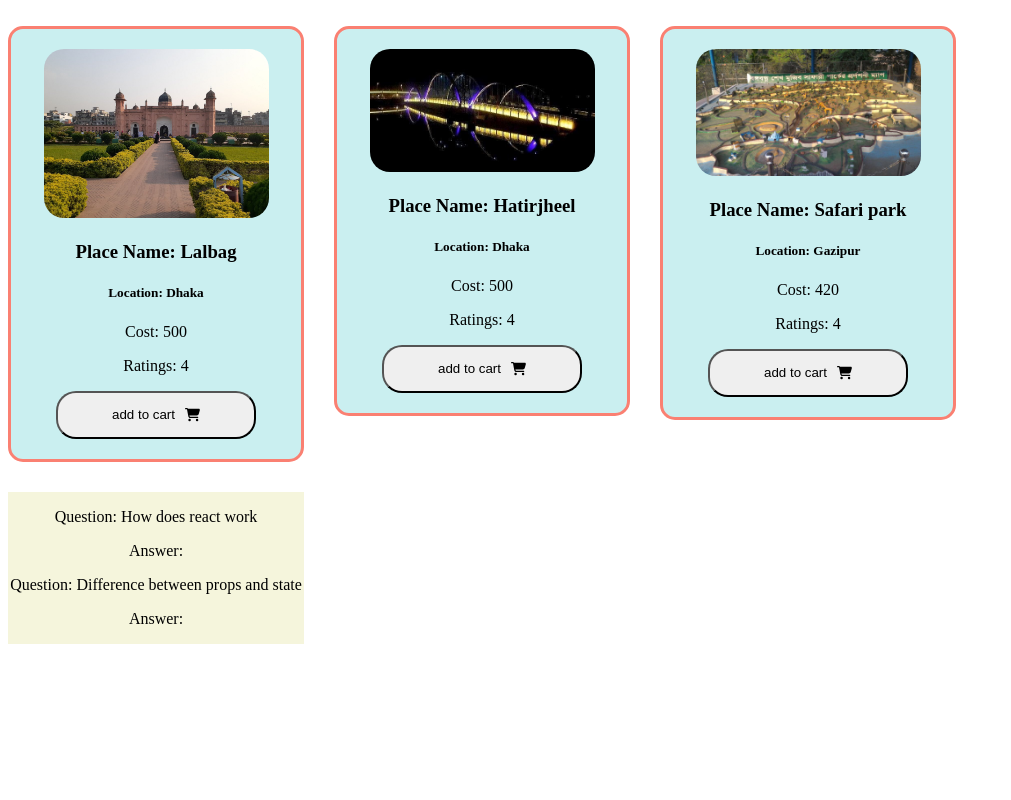
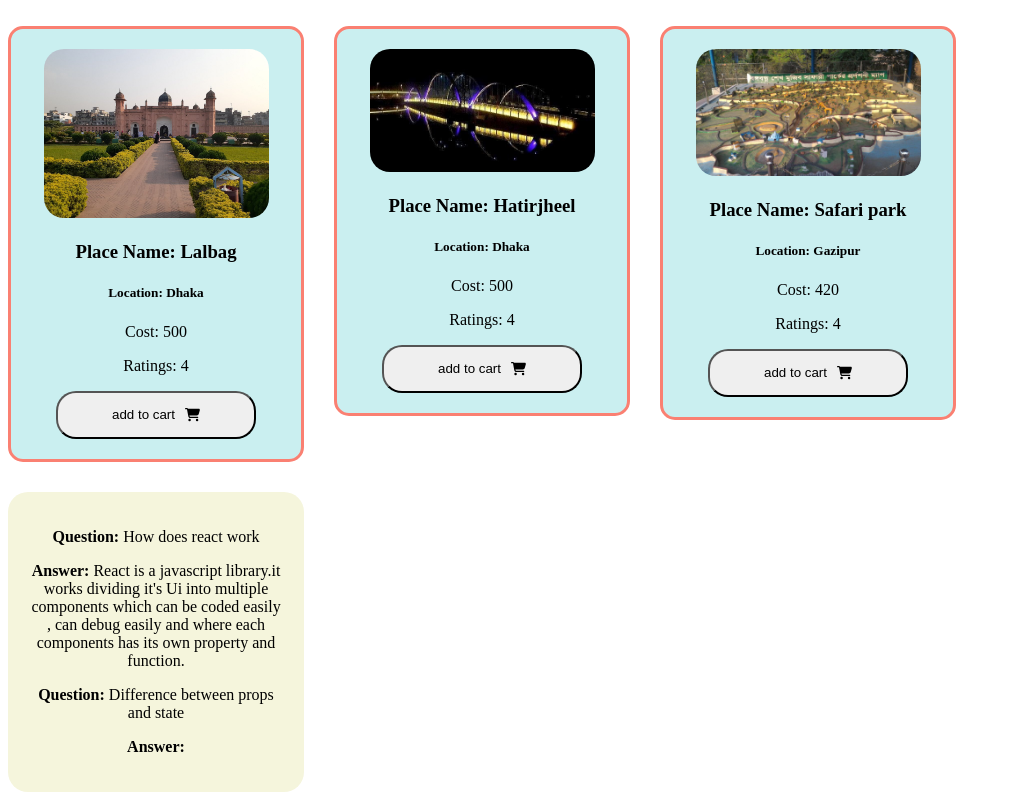
Before and after one commit to Habib255/lucky-one--choose-tour-place-randomly, a React (Create React App) app: page / in a window 1280 px wide. Shown: the part 1007-1807 px from the top of the page, without its empty margins (0-1011 px from the left). Before the commit the page ends 1659 px from the top, so only its background shows below. Built offline with nearby package versions, Linux system fonts and the light colour scheme.

Commit message:
added question

```diff
--- a/public/index.html
+++ b/public/index.html
@@ -22,7 +22,7 @@
       work correctly both with client-side routing and a non-root public URL.
       Learn how to configure a non-root public URL by running `npm run build`.
     -->
-  <title>Trvel BD.com</title>
+  <title>Travel BD.com</title>
 </head>
 
 <body>
--- a/src/components/main/Main.css
+++ b/src/components/main/Main.css
@@ -82,4 +82,6 @@
 
 .question-answer {
     background-color: beige;
+    padding: 20px;
+    border-radius: 20px;
 }
--- a/src/components/main/Main.js
+++ b/src/components/main/Main.js
@@ -36,11 +36,14 @@ const Main = () => {
                         handleAddToCart={handleAddToCart}></Places>)
                 }
                 <div className='question-answer'>
-                    <p>Question: How does react work</p>
-                    <p>Answer: </p>
-                    <p>Question: Difference between props and state
+                    <p><strong>Question: </strong> How does react work</p>
+                    <p><strong>Answer: </strong> React is a javascript library.it works dividing it's
+                        Ui into multiple components which can be coded easily , can
+                        debug easily
+                        and where each components has its own property and function. </p>
+                    <p><strong>Question: </strong> Difference between props and state
                     </p>
-                    <p>Answer: </p>
+                    <p><strong>Answer: </strong></p>
                 </div>
             </div>
             <div className="aside-part">
```
